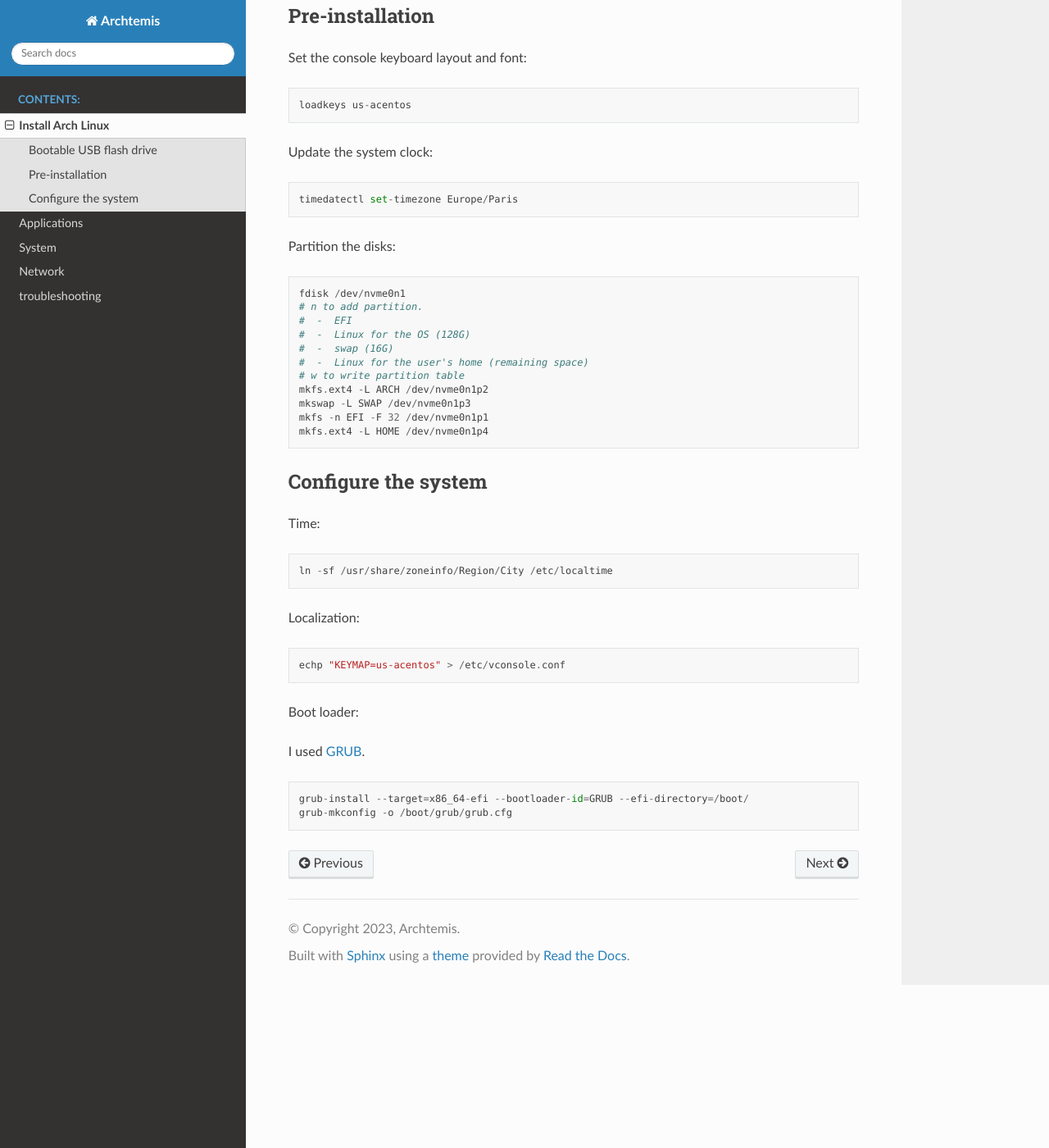
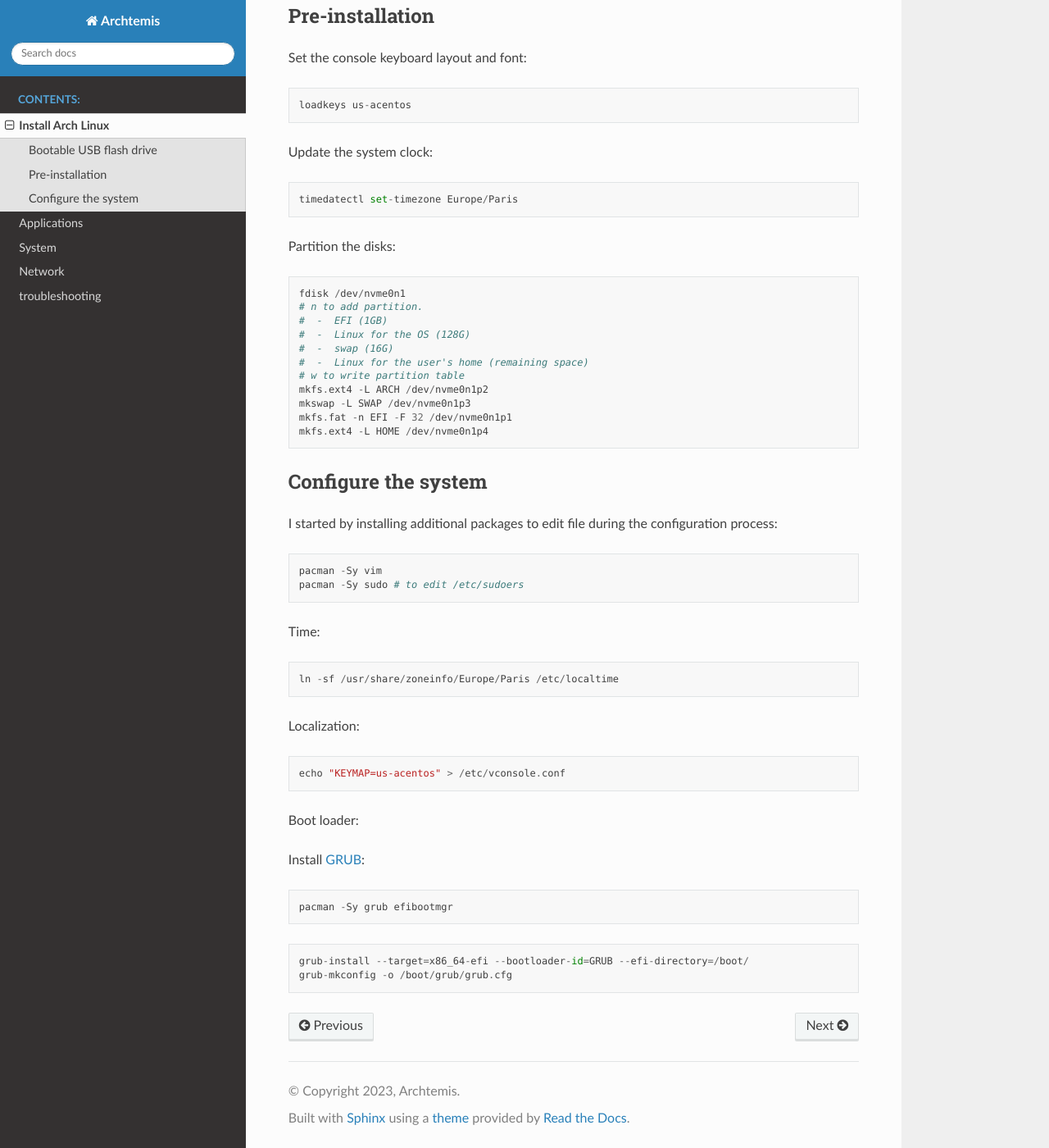
Before and after one commit to archtemis/archtemis, a Sphinx documentation site: the page built from docs/install.rst, in a window 1280 px wide and 1400 px high, scrolled down 695 px. Shown: the whole window at 82% size. Built offline with Sphinx 7.4.7 and the Read the Docs theme 2.0.0, drawn with Linux system fonts in a browser that asks for light colours.

Commit message:
Install page: install GRUB + fix typos

```diff
--- a/docs/install.rst
+++ b/docs/install.rst
@@ -56,36 +56,47 @@ Partition the disks:
 
     fdisk /dev/nvme0n1
     # n to add partition.
-    #  -  EFI
+    #  -  EFI (1GB)
     #  -  Linux for the OS (128G)
     #  -  swap (16G)
     #  -  Linux for the user's home (remaining space)
     # w to write partition table
     mkfs.ext4 -L ARCH /dev/nvme0n1p2
     mkswap -L SWAP /dev/nvme0n1p3
-    mkfs -n EFI -F 32 /dev/nvme0n1p1
+    mkfs.fat -n EFI -F 32 /dev/nvme0n1p1
     mkfs.ext4 -L HOME /dev/nvme0n1p4
 
 
 Configure the system
 ====================
 
+I started by installing additional packages to edit file during the configuration process:
+
+::
+
+    pacman -Sy vim
+    pacman -Sy sudo # to edit /etc/sudoers
+
 Time:
 
 ::
 
-    ln -sf /usr/share/zoneinfo/Region/City /etc/localtime
+    ln -sf /usr/share/zoneinfo/Europe/Paris /etc/localtime
 
 Localization:
 
 ::
 
-    echp "KEYMAP=us-acentos" > /etc/vconsole.conf
+    echo "KEYMAP=us-acentos" > /etc/vconsole.conf
 
 
 Boot loader:
 
-I used `GRUB <https://wiki.archlinux.org/title/GRUB>`_.
+Install `GRUB <https://wiki.archlinux.org/title/GRUB>`_:
+
+::
+
+    pacman -Sy grub efibootmgr
 
 ::
 
```
